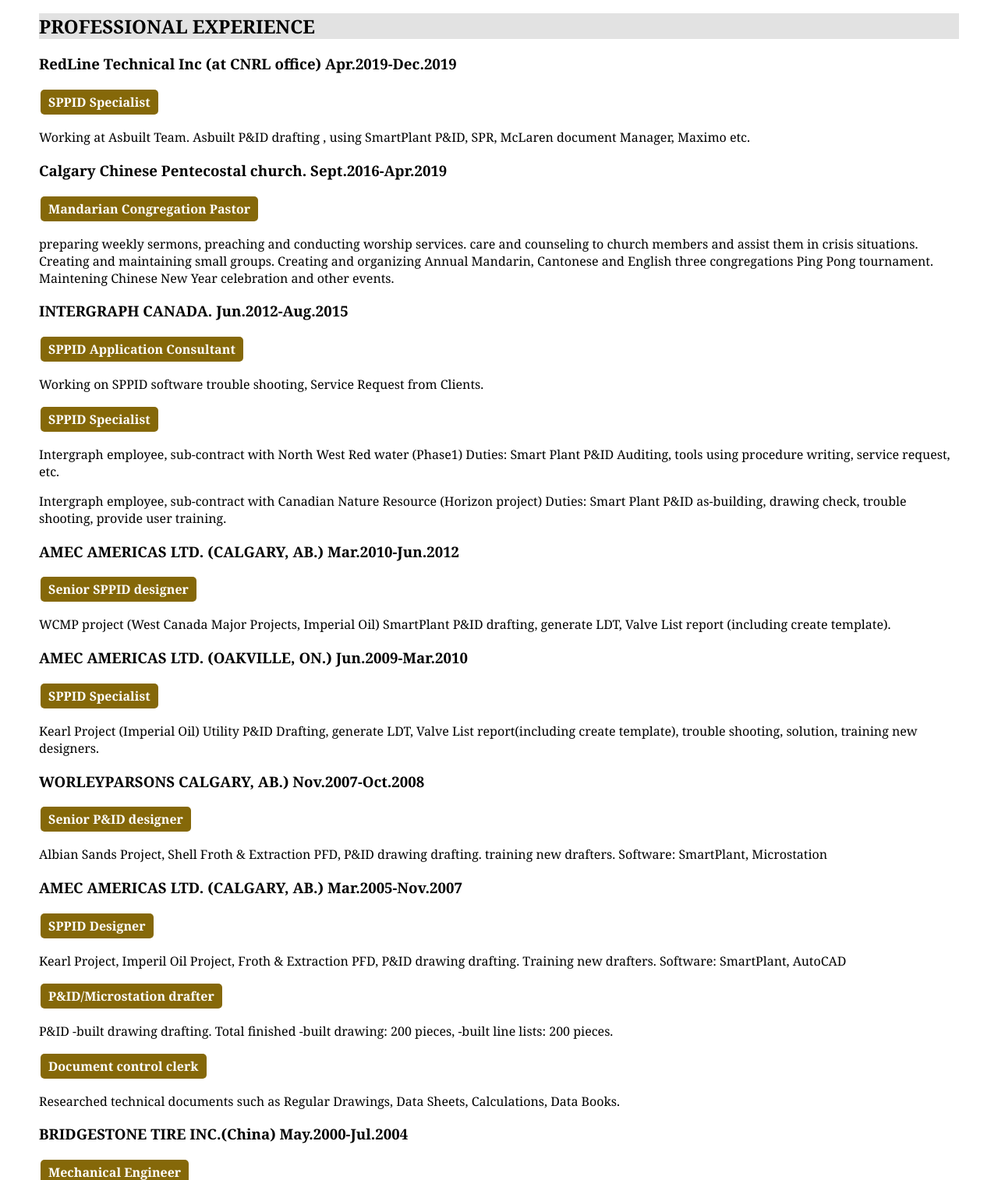
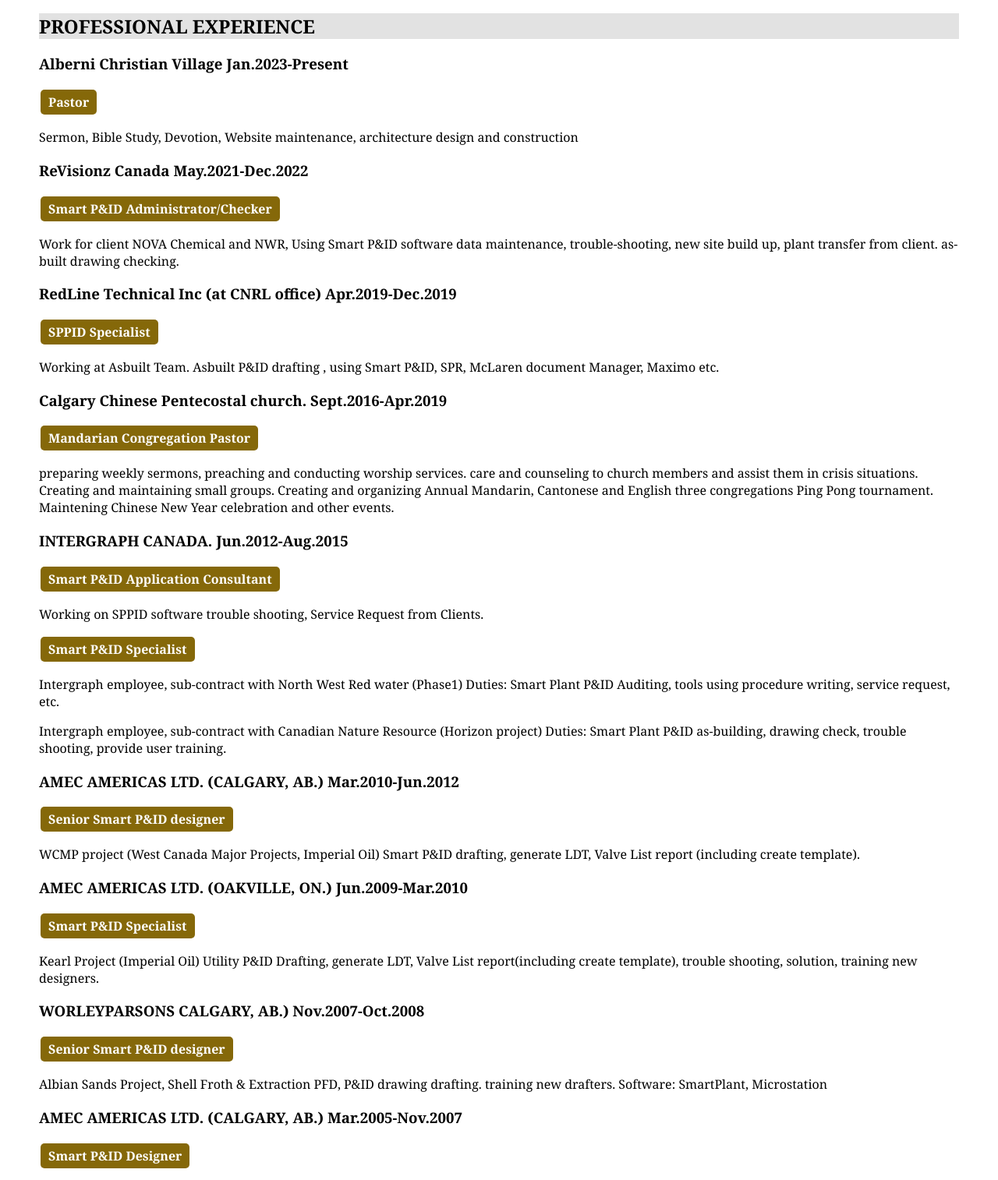
Before and after one commit to williamma2020/williamma2020.github.io, a plain HTML site: page articles/resume/resume.html in a window 1280 px wide. Shown: the part 847-2361 px from the top of the page at 78% size. Drawn offline with Linux system fonts and the light colour scheme; a web font is replaced by a local one.

Commit message:
Update resume.html
adding experience

```diff
--- a/articles/resume/resume.html
+++ b/articles/resume/resume.html
@@ -9,7 +9,7 @@
 <body>
     <header>
         <img src="../../assets/img/me.png" alt="william Ma, Web Designer In Training" class="main-image">
-        <h1>William Ma, Web Designer In Training</h1>
+        <h1>William Ma, Pastor, Web Designer and Smart P&ID Consultant</h1>
 
     </header>
 
@@ -30,48 +30,55 @@
     <h2 class="section-title">PROFESSIONAL EXPERIENCE</h2>
 
     <div class="skills">
+        <h3>Alberni Christian Village Jan.2023-Present</h3>
+            <h4>Pastor</h4>
+            <p>Sermon, Bible Study, Devotion, Website maintenance, architecture design and construction</p>
+
+        <h3>ReVisionz Canada May.2021-Dec.2022</h3>
+            <h4>Smart P&ID Administrator/Checker</h4>
+            <p>Work for client NOVA Chemical and NWR, Using Smart P&ID software data maintenance, trouble-shooting, new site build up, plant transfer from client. as-built drawing checking. </p>
+
         <h3>RedLine Technical Inc (at CNRL office) Apr.2019-Dec.2019</h3>
             <h4>SPPID Specialist</h4>
-            <p>Working at Asbuilt Team. Asbuilt P&ID drafting , using SmartPlant P&ID, SPR, McLaren document Manager, Maximo etc.</p>
+            <p>Working at Asbuilt Team. Asbuilt P&ID drafting , using Smart P&ID, SPR, McLaren document Manager, Maximo etc.</p>
 
         <h3>Calgary Chinese Pentecostal church. Sept.2016-Apr.2019</h3>
 
             <h4>Mandarian Congregation Pastor</h4>
-
             <p>preparing weekly sermons, preaching and conducting worship services.
                 care and counseling to church members and assist them in crisis situations. Creating and maintaining small groups. Creating and organizing Annual Mandarin, Cantonese and English three congregations Ping Pong tournament. Maintening Chinese New Year celebration and other events.
             </p>
 
         <h3>INTERGRAPH CANADA. Jun.2012-Aug.2015</h3>
 
-            <h4>SPPID Application Consultant</h4>
+            <h4>Smart P&ID Application Consultant</h4>
             <p>Working on SPPID software trouble shooting, Service Request from Clients.</p>
 
-            <h4>SPPID Specialist</h4>
+            <h4>Smart P&ID Specialist</h4>
             <p>Intergraph employee, sub-contract with North West Red water (Phase1) Duties: Smart Plant P&ID Auditing, tools using procedure writing, service request, etc.</p>
             <p>Intergraph employee, sub-contract with Canadian Nature Resource (Horizon project)
                 Duties: Smart Plant P&ID as-building, drawing check, trouble shooting, provide user training.</p>
 
         <h3>AMEC AMERICAS LTD. (CALGARY, AB.) Mar.2010-Jun.2012</h3>
-        <h4>Senior SPPID designer </h4>
+        <h4>Senior Smart P&ID designer </h4>
             <p>WCMP project (West Canada Major Projects, Imperial Oil)
-                SmartPlant P&ID drafting, generate LDT, Valve List report (including create template).
+                Smart P&ID drafting, generate LDT, Valve List report (including create template).
             </p>
 
         <h3>AMEC AMERICAS LTD. (OAKVILLE, ON.) Jun.2009-Mar.2010</h3>
-        <h4>SPPID Specialist</h4>
+        <h4>Smart P&ID Specialist</h4>
             <p>Kearl Project (Imperial Oil)
                 Utility P&ID Drafting, generate LDT, Valve List report(including create template), trouble shooting, solution, training new designers.
             </p>
 
         <h3>WORLEYPARSONS CALGARY, AB.) Nov.2007-Oct.2008</h3>
-        <h4>Senior P&ID designer</h4>
+        <h4>Senior Smart P&ID designer</h4>
             <p>Albian Sands Project, Shell
                 Froth & Extraction PFD, P&ID drawing drafting. training new drafters. Software: SmartPlant, Microstation
             </p>
 
         <h3>AMEC AMERICAS LTD. (CALGARY, AB.) Mar.2005-Nov.2007</h3>
-        <h4>SPPID Designer</h4>
+        <h4>Smart P&ID Designer</h4>
             <p>Kearl Project, Imperil Oil Project, Froth & Extraction PFD, P&ID drawing drafting. Training new drafters. Software: SmartPlant, AutoCAD </p>
         <h4>P&ID/Microstation drafter</h4>
             <p>P&ID -built drawing drafting. Total finished -built drawing: 200 pieces, -built line lists: 200 pieces.</p>
```
